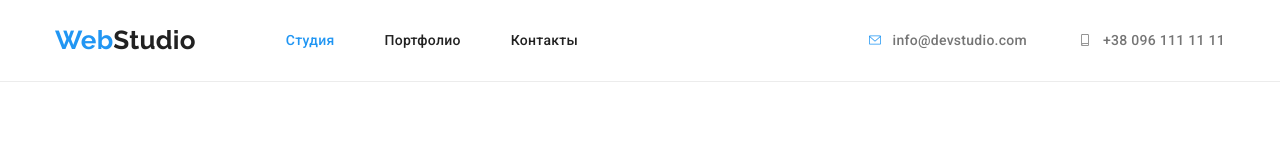
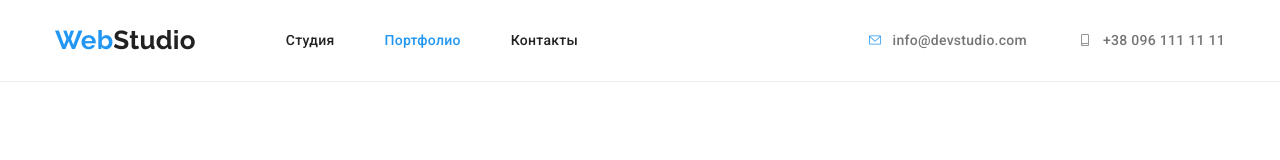
Before and after one commit to rumpear/goit-markup-hw-04, a plain HTML site: page portfolio.html in a window 1280 px wide. Shown: the top 160 px of the page. Drawn offline with nearby package versions, Linux system fonts and the light colour scheme.

Commit message:
Update portfolio.html

```diff
--- a/portfolio.html
+++ b/portfolio.html
@@ -23,8 +23,8 @@
             <nav class="header-nav">
                 <a href="index.html" class="header-logo"><span class="header-logo-web">Web</span>Studio</a>
                 <ul class="site-nav-list list">
-                    <li class="site-nav-item"><a href="index.html" class="site-nav-link current">Студия</a></li>
-                    <li class="site-nav-item"><a href="portfolio.html" class="site-nav-link">Портфолио</a></li>
+                    <li class="site-nav-item"><a href="index.html" class="site-nav-link">Студия</a></li>
+                    <li class="site-nav-item"><a href="portfolio.html" class="site-nav-link current">Портфолио</a></li>
                     <li class="site-nav-item"><a href="" class="site-nav-link">Контакты</a></li>
                 </ul>
             </nav>
```
